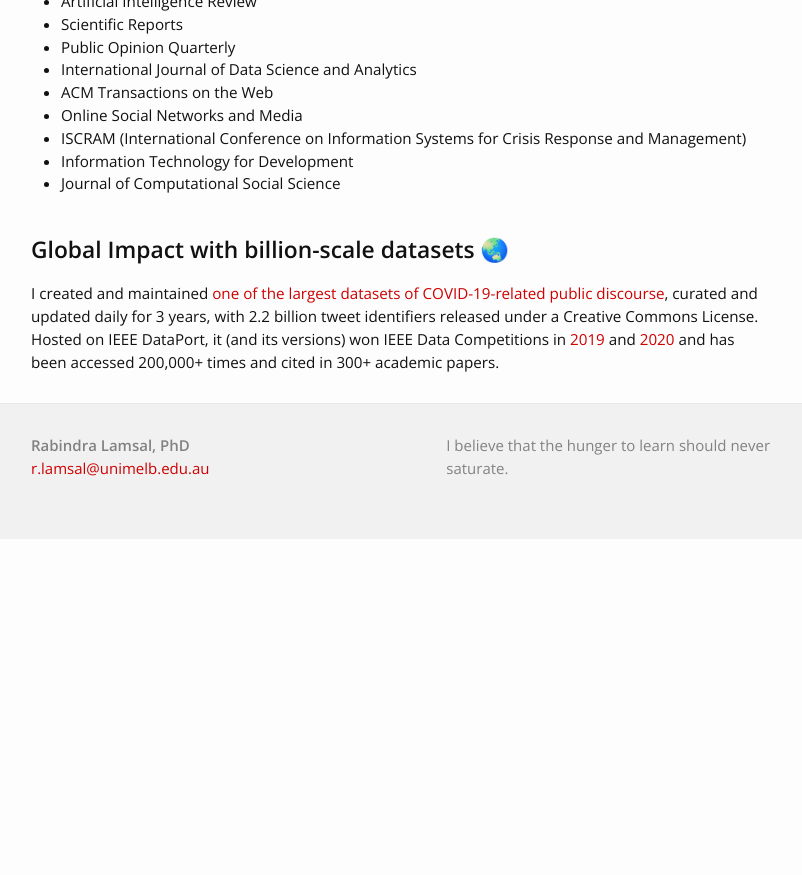
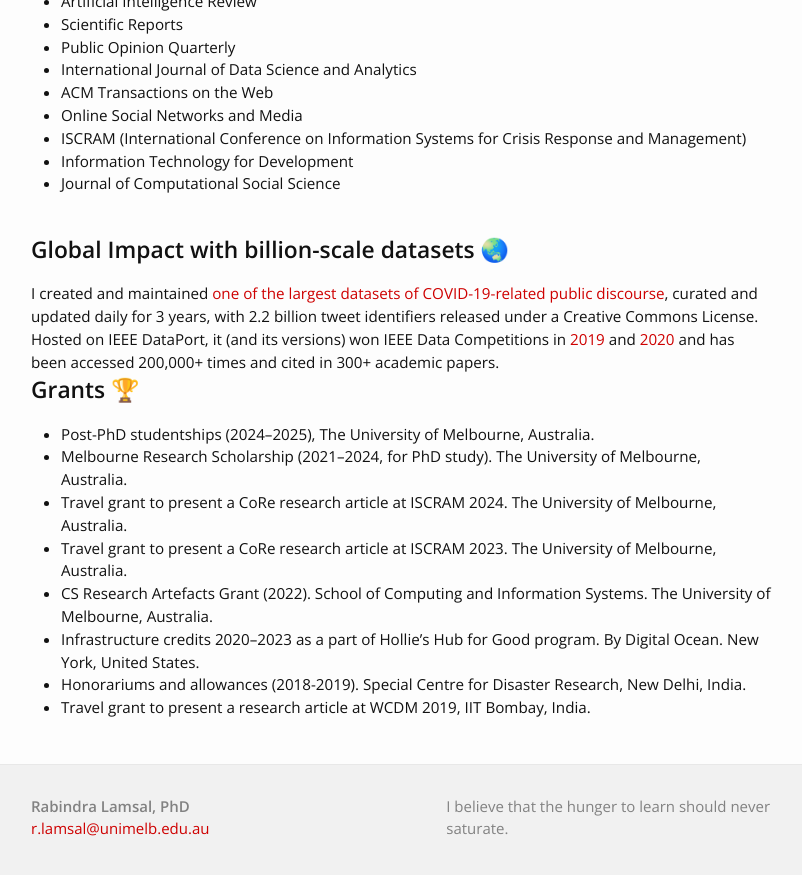
Before and after one commit to rabindralamsal/personal-site, a Jekyll site: the page built from index.html, in a window 1280 px wide and 900 px high, scrolled down 1362 px. Shown: the top 875 px of the window, without its empty margins (239-1041 px from the left). Built offline with Jekyll 4.4.1, drawn with Linux system fonts in a browser that asks for light colours; before the commit the page ends 1901 px from its top, so only the background shows below that.

Commit message:
Update index.html

```diff
--- a/index.html
+++ b/index.html
@@ -71,3 +71,17 @@ I actively review for Artificial Intelligence, Information Systems, and Data Sci
 
 <h2> Global Impact with billion-scale datasets 🌏</h2>
 I created and maintained <a href="https://ieee-dataport.org/open-access/coronavirus-covid-19-tweets-dataset">one of the largest datasets of COVID-19-related public discourse</a>, curated and updated daily for 3 years, with 2.2 billion tweet identifiers released under a Creative Commons License. Hosted on IEEE DataPort, it (and its versions) won IEEE Data Competitions in <a href="https://ieee-dataport.org/news/winners-2019-ieee-dataport-dataset-contest">2019</a> and <a href="https://ieee-dataport.org/news/winners-2020-ieee-dataport-dataset-contest">2020</a> and has been accessed 200,000+ times and cited in 300+ academic papers.
+
+
+<h2> Grants 🏆</h2>
+
+<ul>
+<li>Post-PhD studentships (2024–2025), The University of Melbourne, Australia.</li>
+<li>Melbourne Research Scholarship (2021–2024, for PhD study). The University of Melbourne, Australia.</li>
+<li>Travel grant to present a CoRe research article at ISCRAM 2024. The University of Melbourne, Australia.</li>
+<li>Travel grant to present a CoRe research article at ISCRAM 2023. The University of Melbourne, Australia.</li>
+<li>CS Research Artefacts Grant (2022). School of Computing and Information Systems. The University of Melbourne, Australia.</li>
+<li>Infrastructure credits 2020–2023 as a part of Hollie’s Hub for Good program. By Digital Ocean. New York, United States.</li>
+<li>Honorariums and allowances (2018-2019). Special Centre for Disaster Research, New Delhi, India.</li>
+<li>Travel grant to present a research article at WCDM 2019, IIT Bombay, India.</li>
+</ul>
```
